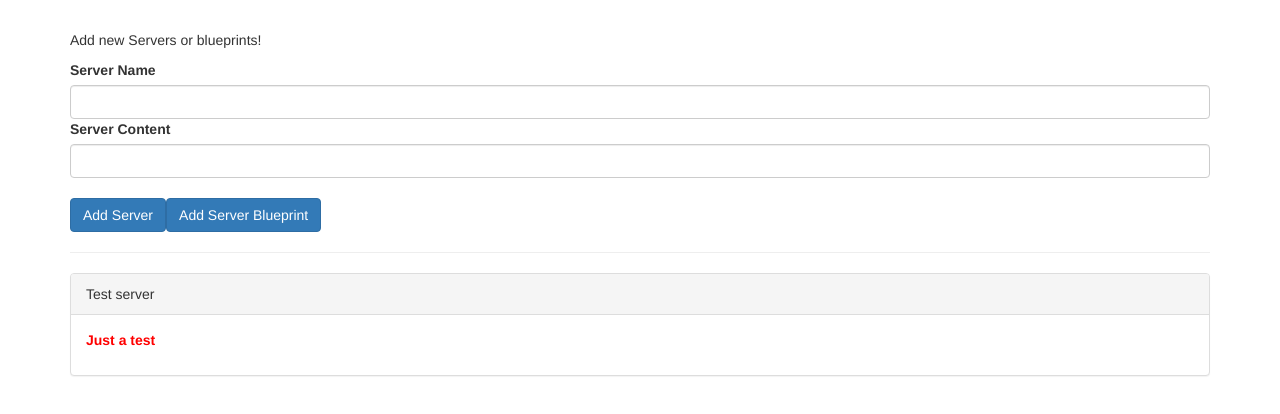
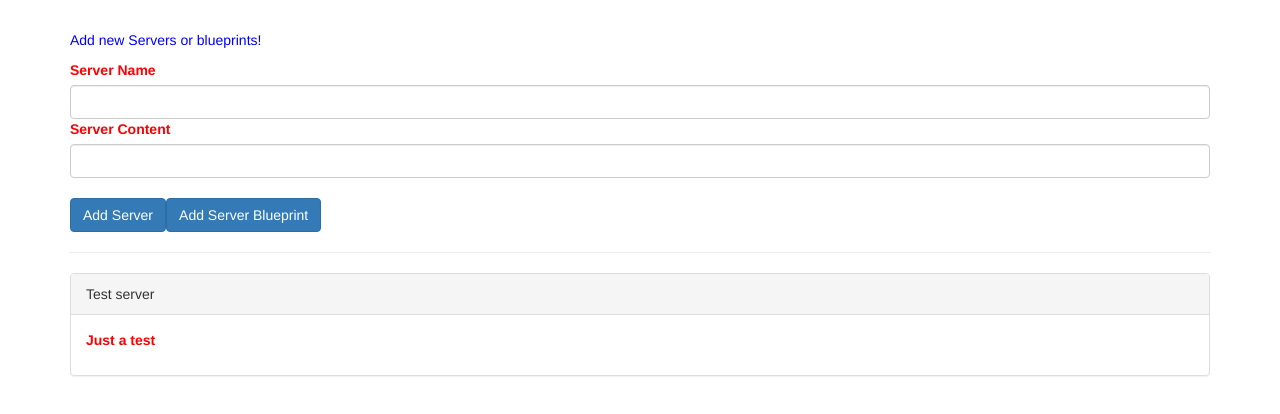
Before and after one commit to riadh2006/cmp-databinding, an Angular app: page / in a window 1280 px wide. Shown: the top 414 px of the page. Built offline with nearby package versions, Linux system fonts and the light colour scheme.

Commit message:
view encapsulation

```diff
--- a/src/app/server-element/server-element.component.css
+++ b/src/app/server-element/server-element.component.css
@@ -0,0 +1,7 @@
+p {
+    color: blue;
+  }
+
+label{
+    color: red;
+}
--- a/src/app/server-element/server-element.component.ts
+++ b/src/app/server-element/server-element.component.ts
@@ -1,10 +1,11 @@
-import { Component, OnInit, Input } from '@angular/core';
+import { Component, OnInit, Input, ViewEncapsulation } from '@angular/core';
 import { AppComponent } from '../app.component';
 
 @Component({
   selector: 'app-server-element',
   templateUrl: './server-element.component.html',
-  styleUrls: ['./server-element.component.css']
+  styleUrls: ['./server-element.component.css'],
+  encapsulation: ViewEncapsulation.None // Emulated, Native
 })
 export class ServerElementComponent implements OnInit {
 
```
